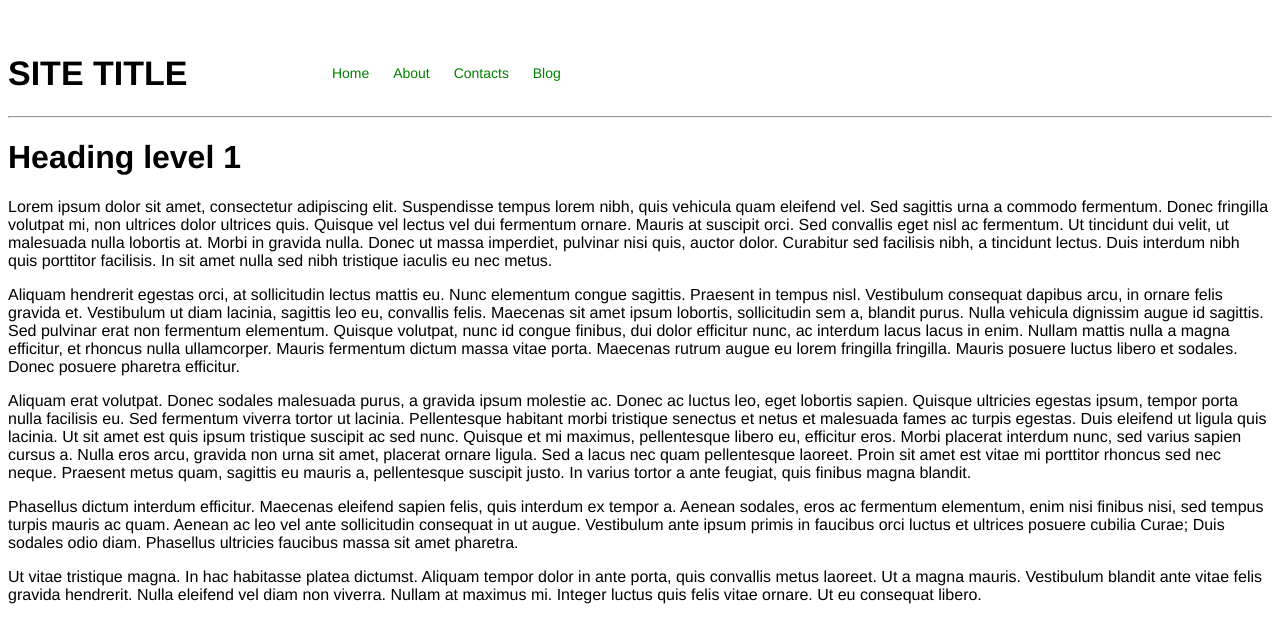
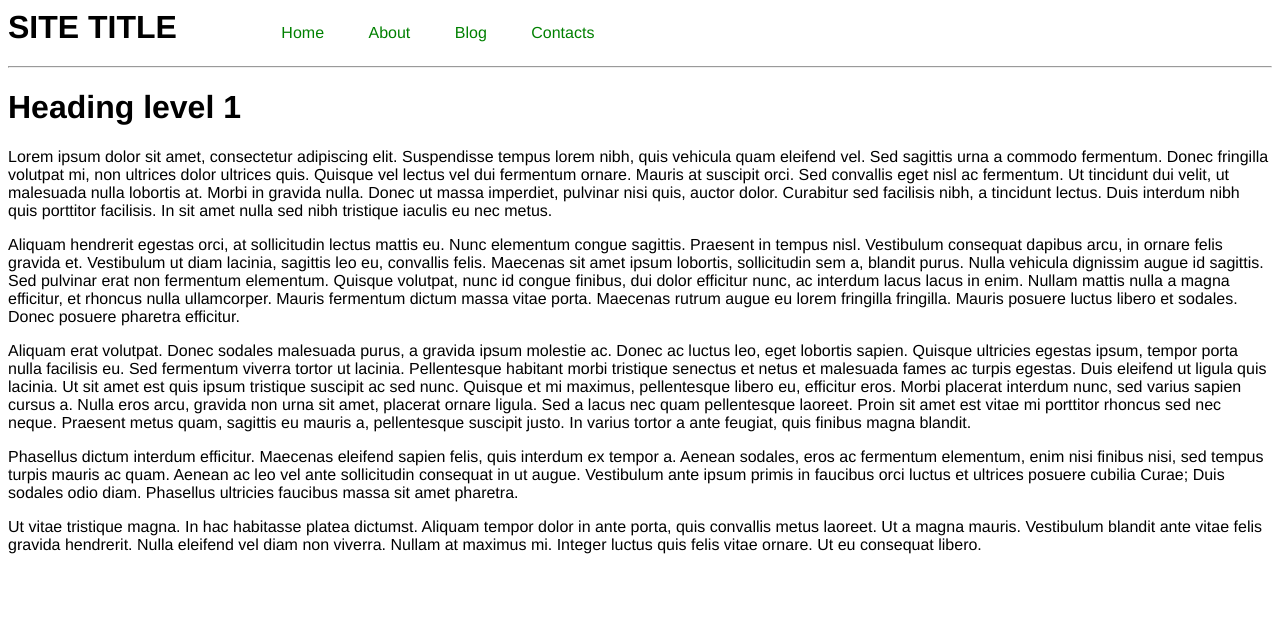
Before and after one commit to melbi4ka/HTML_CSS, a plain HTML site: page CSS_box_model/06_Navigation-inline-block/index.html in a window 1280 px wide. Drawn offline with Linux system fonts and the light colour scheme.

Commit message:
CSS_box_model

```diff
--- a/CSS_box_model/06_Navigation-inline-block/index.html
+++ b/CSS_box_model/06_Navigation-inline-block/index.html
@@ -4,7 +4,7 @@
     <meta charset="UTF-8" />
     <meta http-equiv="X-UA-Compatible" content="IE=edge" />
     <meta name="viewport" content="width=device-width, initial-scale=1.0" />
-    <link rel="stylesheet" href="style.css" />
+    <link rel="stylesheet" href="style2.css" />
     <title>Navigation Inline Block</title>
   </head>
   <body>
@@ -14,8 +14,8 @@
         <ul class="nav-items">
           <li><a href="#" class="links">Home</a></li>
           <li><a href="#" class="links">About</a></li>
+          <li><a href="#" class="links">Blog</a></li>
           <li><a href="#" class="links">Contacts</a></li>
-          <li><a href="#" class="links">Blog</a></li>
         </ul>
       </nav>
     </header>
--- /dev/null
+++ b/CSS_box_model/06_Navigation-inline-block/style2.css
@@ -0,0 +1,35 @@
+html {
+  box-sizing: border-box;
+}
+*,
+*:before,
+*:after {
+  box-sizing: inherit;
+}
+
+html {
+  font-family: Helvetica, sans-serif;
+}
+
+.header .description {
+  display: inline-block;
+  font-weight: 700;
+  font-size: 32px;
+  margin-right: 60px;
+}
+
+.header .nav .nav-items li .links {
+  display: inline-block;
+  color: green;
+  text-decoration: none;
+  margin-right: 40px;
+}
+
+.header .nav {
+  display: inline-block;
+}
+
+.header .nav .nav-items li {
+  list-style-type: none;
+  display: inline-block;
+}
```
Also changed, not shown: 1 other file.
